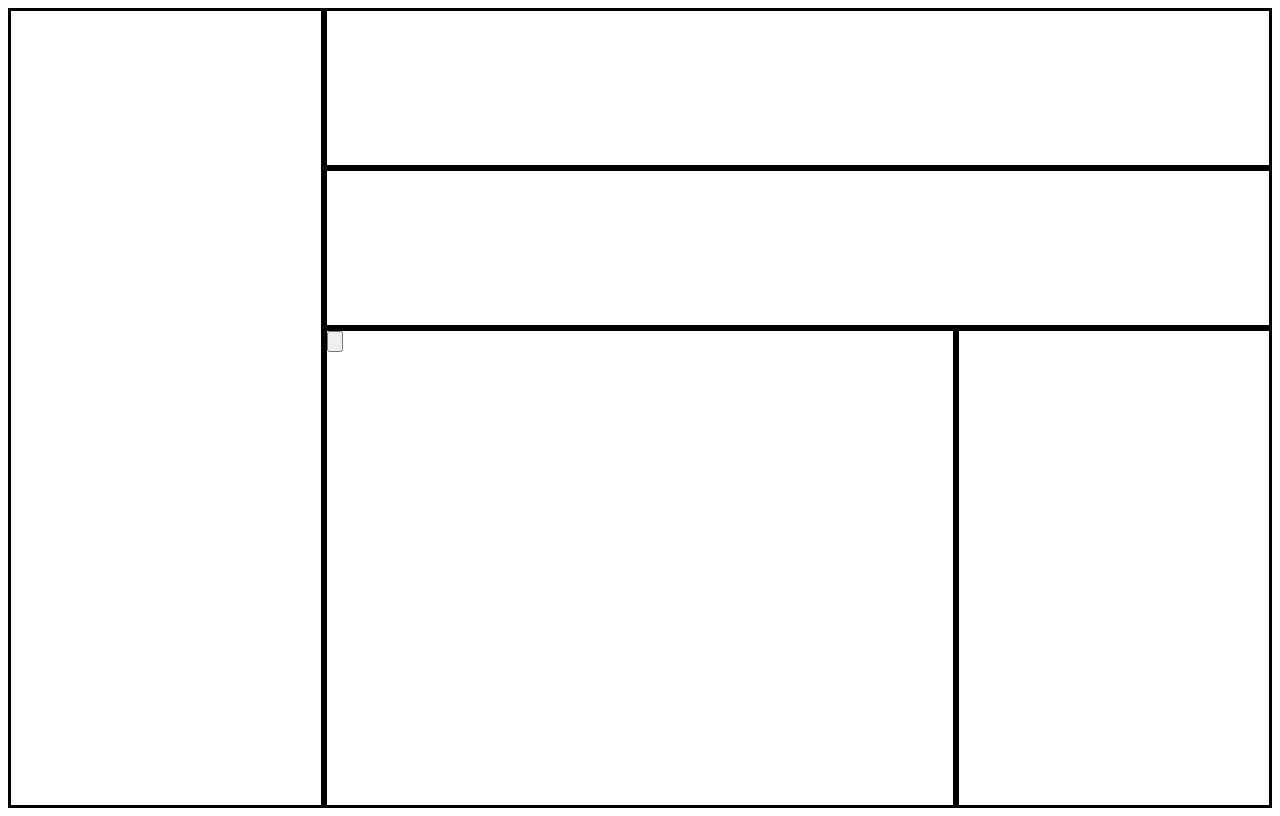
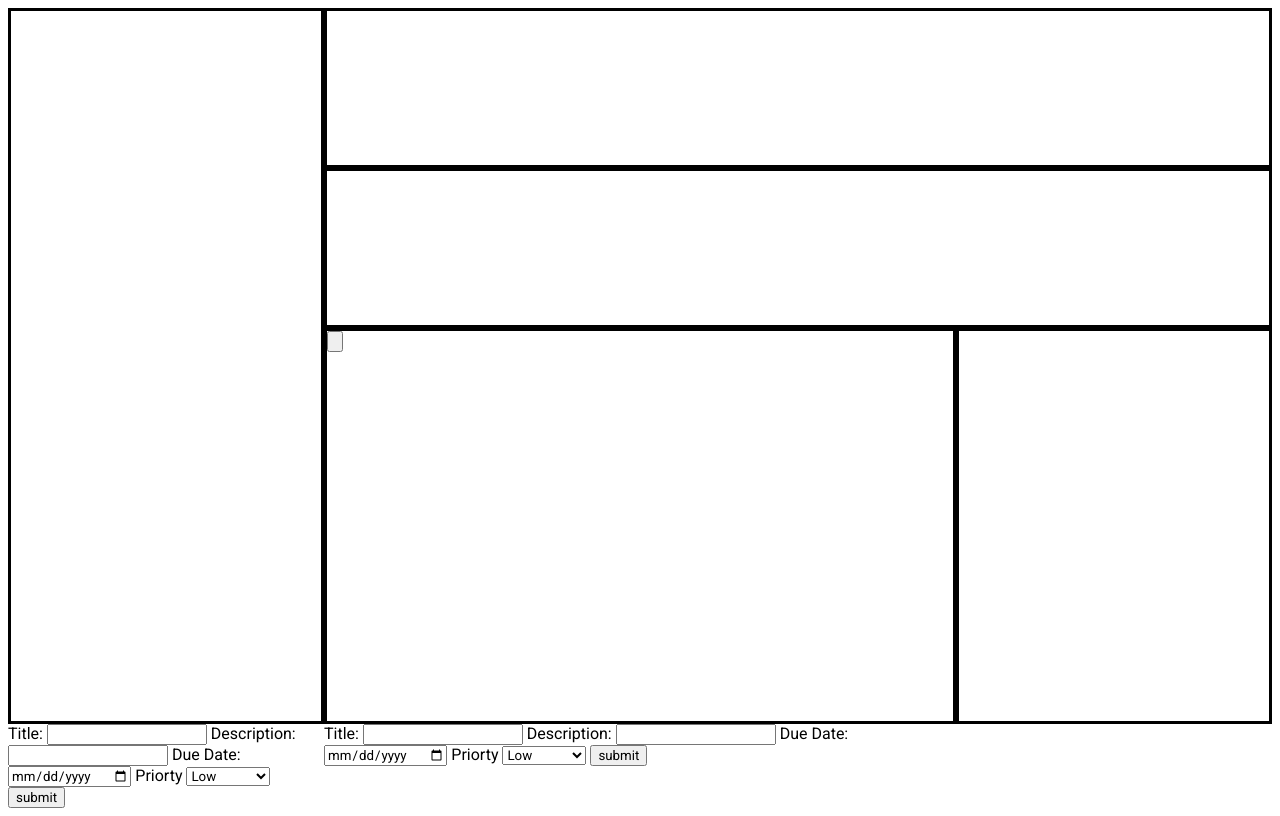
Before and after one commit to hspark220/todolist, a website built with webpack: page src/template.html in a window 1280 px wide. Built offline with nearby package versions, Linux system fonts and the light colour scheme.

Commit message:
Start on form for create and edit

```diff
--- a/src/index.js
+++ b/src/index.js
@@ -2,6 +2,4 @@ import manageTodo from './manageTodo.js';
 import todolist from './gui/todolist.js';
 import './style.css';
 
-manageTodo.createTodo('title', 'description', 'dueDate', 'priorty','checklist');
-manageTodo.createTodo('title2', 'description', 'dueDate', 'priorty','checklist');
 todolist.printPage();
--- a/src/template.html
+++ b/src/template.html
@@ -12,5 +12,40 @@
     <div class="details"></div>
     <div class="todolist"></div>
     <div class="date"></div>
+    <div class="create-form">
+        <label for="create-title">Title:</label>
+        <input type="text" name="title" id="create-title">
+        <label for="create-description">Description:</label>
+        <input type="text" name="description" id="create-description">
+        <label for="create-dueDate">Due Date:</label>
+        <input type="date" name="dueDate" id="create-dueDate">
+        <label for="create-priorty">Priorty</label>
+        <select name="priorty" id="create-priorty">
+            <optgroup>
+                <option value="low">Low</option>
+                <option value="medium">Medium</option>
+                <option value="high">High</option>
+            </optgroup>
+        </select>
+        <input type="button" value="submit" id="create-submit">
+
+    </div>
+    <div class="edit-form">
+        <label for="edit-title">Title:</label>
+        <input type="text" name="title" id="edit-title">
+        <label for="edit-description">Description:</label>
+        <input type="text" name="description" id="edit-description">
+        <label for="edit-dueDate">Due Date:</label>
+        <input type="date" name="dueDate" id="edit-dueDate">
+        <label for="edit-priorty">Priorty</label>
+        <select name="priorty" id="edit-priorty">
+            <optgroup>
+                <option value="low">Low</option>
+                <option value="medium">Medium</option>
+                <option value="high">High</option>
+            </optgroup>
+        </select>
+        <input type="button" value="submit" id="edit-submit">
+    </div>
 </body>
 </html>
--- a/src/todo/todoStorage.js
+++ b/src/todo/todoStorage.js
@@ -26,7 +26,7 @@ const todoStorage = (() => {
     //retrieve
     const retrieveTodo = key => {
         try {
-            const todoString = localStorage.key(key);
+            const todoString = localStorage.getItem(localStorage.key(key));
             const todoArray = todoString.split(':,:');
             return todo(todoArray[0], todoArray[1], todoArray[2], todoArray[3], todoArray[4]);
         } catch {
```
Also changed, not shown: dist/index.bundle.js, dist/index.html, dist/manageTodo.bundle.js, dist/todolist.bundle.js, src/gui/todolist.js (line endings or trailing spaces).
